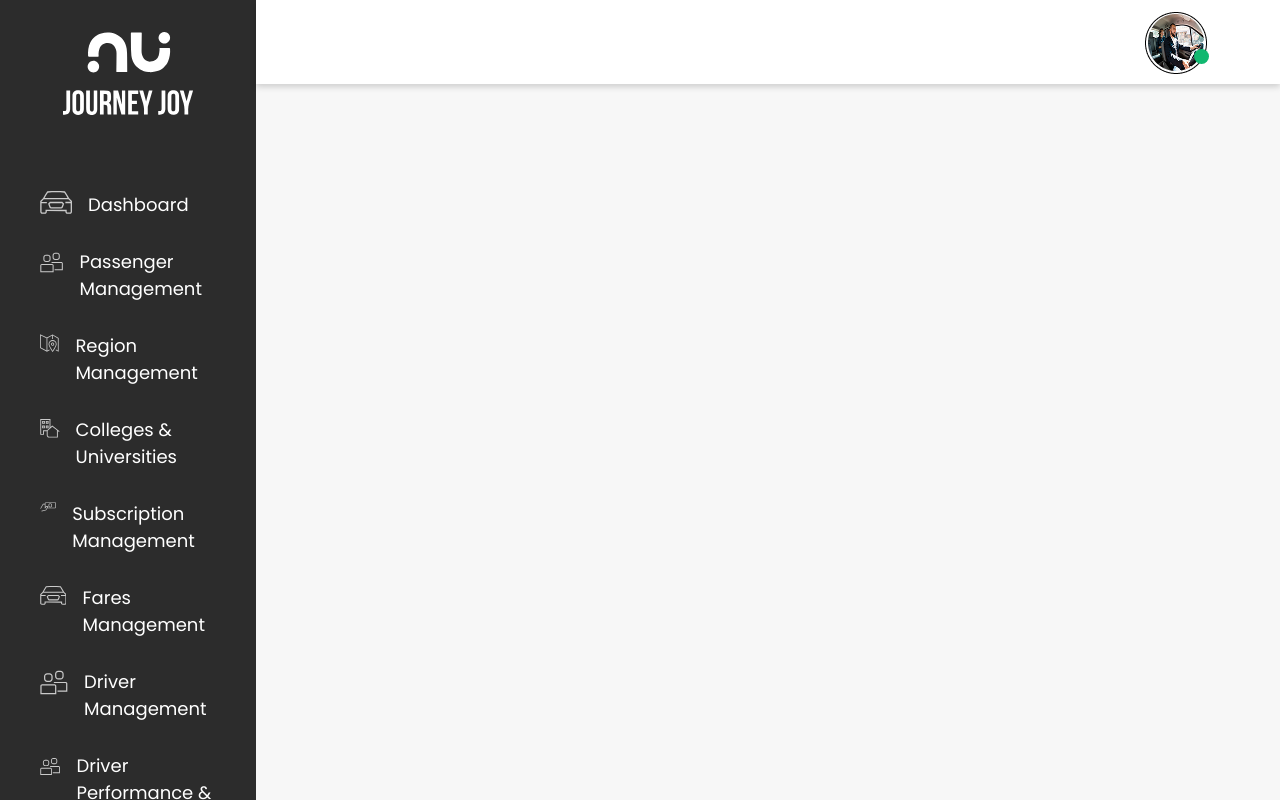
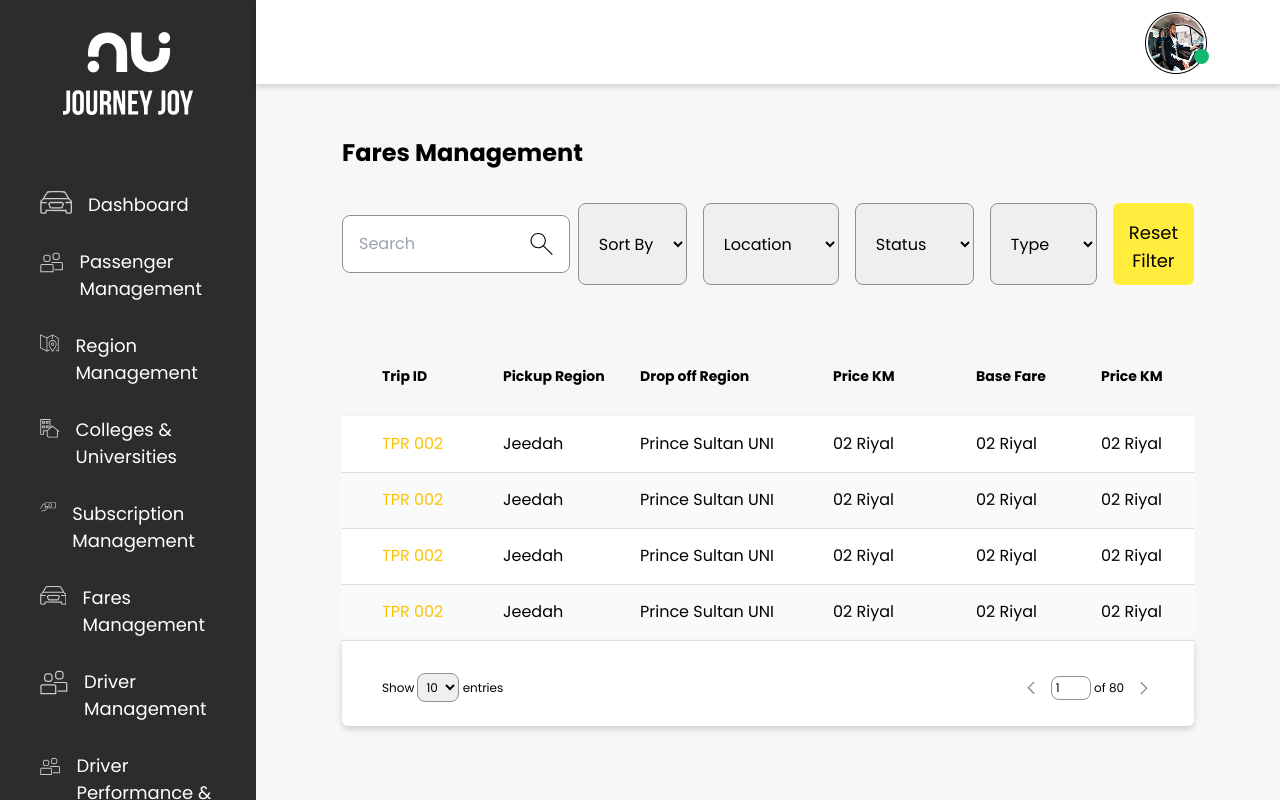
Before and after one commit to anasrazaofficial/journey-joy-dashboard, a React (Create React App) app: page /fares-management in a window 1280 px wide. Built offline with nearby package versions, Linux system fonts and the light colour scheme.

Commit message:
Develop Fares Management page

```diff
--- a/src/App.js
+++ b/src/App.js
@@ -1,7 +1,7 @@
 import { BrowserRouter as Router, Route, Routes } from "react-router-dom";
 import "./App.css";
 
-import { CollegesAndUniversities, Dashboard, PassengerManagment, RegionManagement, SubscriptionManagement } from "./Pages";
+import { CollegesAndUniversities, Dashboard, FaresManagement, PassengerManagment, RegionManagement, SubscriptionManagement } from "./Pages";
 import { Navbar, Sidebar } from "./components";
 
 
@@ -19,6 +19,7 @@ function App() {
             <Route path="/region-management" element={<RegionManagement />} />
             <Route path="/colleges-and-universities" element={<CollegesAndUniversities />} />
             <Route path="/subscription-management" element={<SubscriptionManagement />} />
+            <Route path="/fares-management" element={<FaresManagement />} />
           </Routes>
         </Router>
       </main>
--- /dev/null
+++ b/src/Pages/FaresManagement.jsx
@@ -0,0 +1,154 @@
+import { Pagination } from "../components";
+import { search } from "../assets";
+
+
+export const FaresManagement = () => {
+    return (
+        <>
+            <h2>Fares Management</h2>
+
+
+
+
+            {/* Form */}
+            <form className="mt-8 flex justify-between items-center gap-x-2">
+                <div className="relative w-[460px] input-search-container">
+                    <input type="text" placeholder="Search" className="w-full form-element" />
+                    <img src={search} alt="Search" width={20} height={20} />
+                </div>
+
+
+                <div className="flex gap-x-4">
+                    <select name="sort" id="sort" className="form-element">
+                        <option value={undefined}>Sort By</option>
+                        <option value="filter1">Filter 1</option>
+                        <option value="filter2">Filter 2</option>
+                        <option value="filter3">Filter 3</option>
+                    </select>
+
+                    <select name="location" id="location" className="form-element">
+                        <option value={undefined}>Location</option>
+                        <option value="location1">Location 1</option>
+                        <option value="location2">Location 2</option>
+                        <option value="location3">Location 3</option>
+                    </select>
+
+                    <select name="status" id="status" className="form-element">
+                        <option value={undefined}>Status</option>
+                        <option value="status1">Status 1</option>
+                        <option value="status2">Status 2</option>
+                        <option value="status3">Status 3</option>
+                    </select>
+
+                    <select name="type" id="type" className="form-element">
+                        <option value={undefined}>Type</option>
+                        <option value="type1">Type 1</option>
+                        <option value="type2">Type 2</option>
+                        <option value="type3">Type 3</option>
+                    </select>
+
+                    <button type="submit" className="btn-yellow">Reset Filter</button>
+                </div>
+            </form>
+
+
+
+
+
+
+
+            {/* Table */}
+            <div className="mt-[70px] w-full overflow-x-auto">
+                <table className="w-full table-striped min-w-max">
+                    <thead>
+                        <tr>
+                            <th className="w-40">Trip ID</th>
+                            <th className="w-[137px]">Pickup Region</th>
+                            <th className="w-[193px]">Drop off Region</th>
+                            <th className="w-[143px]">Price KM</th>
+                            <th className="w-[125px]">Base Fare</th>
+                            <th className="w-24">Price KM</th>
+                            <th className="w-[110px]">Price Min</th>
+                            <th className="w-[150px]">Waiting Charges</th>
+                            <th className="w-[132px]">Discount promo</th>
+                            <th className="w-[108px]">Peak Hour Multiplier</th>
+                            <th className="w-[139px]">Final Fare</th>
+                            <th className="w-[167px]">Start Date & Time</th>
+                        </tr>
+                    </thead>
+
+
+                    <tbody>
+                        <tr>
+                            <td className="text-[#FDC300]">TPR 002</td>
+                            <td>Jeedah</td>
+                            <td>Prince Sultan UNI</td>
+                            <td>02 Riyal</td>
+                            <td>02 Riyal</td>
+                            <td>02 Riyal</td>
+                            <td>02 Riyal</td>
+                            <td>02 Riyal</td>
+                            <td>01 Riyal</td>
+                            <td>1.2x</td>
+                            <td className="font-bold">02 Riyal</td>
+                            <td>7/12/2025, 11:00 AM</td>
+                        </tr>
+
+                        <tr>
+                            <td className="text-[#FDC300]">TPR 002</td>
+                            <td>Jeedah</td>
+                            <td>Prince Sultan UNI</td>
+                            <td>02 Riyal</td>
+                            <td>02 Riyal</td>
+                            <td>02 Riyal</td>
+                            <td>02 Riyal</td>
+                            <td>02 Riyal</td>
+                            <td>01 Riyal</td>
+                            <td>1.2x</td>
+                            <td className="font-bold">02 Riyal</td>
+                            <td>7/12/2025, 11:00 AM</td>
+                        </tr>
+
+                        <tr>
+                            <td className="text-[#FDC300]">TPR 002</td>
+                            <td>Jeedah</td>
+                            <td>Prince Sultan UNI</td>
+                            <td>02 Riyal</td>
+                            <td>02 Riyal</td>
+                            <td>02 Riyal</td>
+                            <td>02 Riyal</td>
+                            <td>02 Riyal</td>
+                            <td>01 Riyal</td>
+                            <td>1.2x</td>
+                            <td className="font-bold">02 Riyal</td>
+                            <td>7/12/2025, 11:00 AM</td>
+                        </tr>
+
+                        <tr>
+                            <td className="text-[#FDC300]">TPR 002</td>
+                            <td>Jeedah</td>
+                            <td>Prince Sultan UNI</td>
+                            <td>02 Riyal</td>
+                            <td>02 Riyal</td>
+                            <td>02 Riyal</td>
+                            <td>02 Riyal</td>
+                            <td>02 Riyal</td>
+                            <td>01 Riyal</td>
+                            <td>1.2x</td>
+                            <td className="font-bold">02 Riyal</td>
+                            <td>7/12/2025, 11:00 AM</td>
+                        </tr>
+                    </tbody>
+                </table>
+            </div>
+
+
+
+
+
+
+            {/* Pagination */}
+            <Pagination />
+        </>
+    );
+};
--- a/src/Pages/index.js
+++ b/src/Pages/index.js
@@ -1,5 +1,6 @@
 export { CollegesAndUniversities } from "./CollegesAndUniversities";
 export { Dashboard } from "./Dashboard";
+export { FaresManagement } from "./FaresManagement";
 export { PassengerManagment } from "./PassengerManagment";
 export { RegionManagement } from "./RegionManagement";
 export { SubscriptionManagement } from "./SubscriptionManagement";
```
